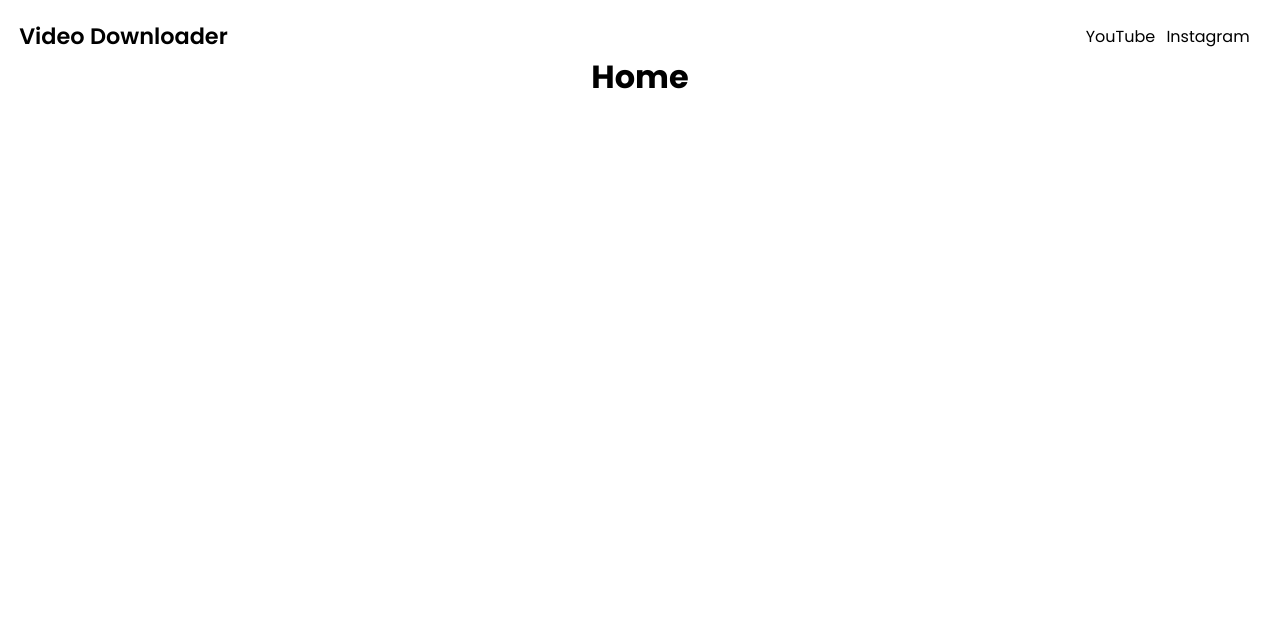
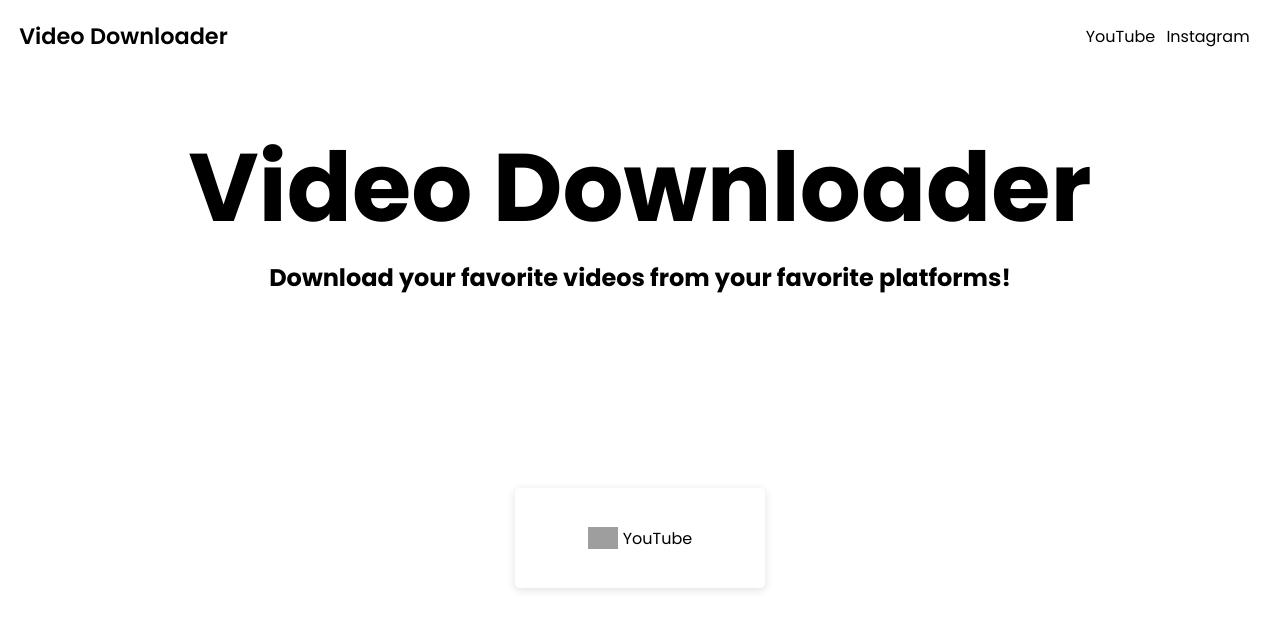
Before and after one commit to Lehxugo/Video-downloader, a React (Create React App) app in the folder frontend/: page / in a window 1280 px wide. Shown: the top 630 px of the page. Built offline with nearby package versions, Linux system fonts and the light colour scheme; grey boxes are pictures that could not be loaded.

Commit message:
Home page

```diff
--- a/frontend/src/App.css
+++ b/frontend/src/App.css
@@ -91,6 +91,7 @@
 .youtube-downloader-header {
   display: flex;
   align-items: center;
+  text-align: center;
 }
 
 .youtube-downloader-header > img {
@@ -192,3 +193,52 @@
   font-weight: 600;
   font-size: 0.85rem;
 }
+
+.home-title {
+  font-size: 6rem;
+  margin-top: 5%;
+  text-align: center;
+}
+
+.home-subtitle {
+  text-align: center;
+}
+
+.downloaders-grid {
+  flex-grow: 1;
+  width: 50%;
+  margin: 0 auto;
+  display: grid;
+  gap: 1rem;
+  grid-template-columns: repeat(auto-fit, minmax(250px, 1fr));
+}
+
+.downloader-cell {
+  border-radius: var(--search-bar-element-radius);
+  display: flex;
+  align-items: center;
+  justify-content: center;
+}
+
+.downloader-card {
+  width: 250px;
+  height: 100px;
+  border-radius: var(--search-bar-element-radius);
+  box-shadow: var(--input-shadow);
+  display: flex;
+  align-items: center;
+  justify-content: center;
+}
+
+.downloader-card > img {
+  width: 30px;
+  margin-right: 5px;
+}
+
+.downloader-card:hover {
+  border: 2px solid var(--blue-side-color);
+}
+
+.downloader-card:hover > p{
+  color: var(--blue-side-color);
+}
--- a/frontend/src/components/Home.js
+++ b/frontend/src/components/Home.js
@@ -1,6 +1,19 @@
+import { Link } from "react-router-dom";
+
 function Home () {
     return (
-        <h1>Home</h1>
+        <>
+            <h1 className="home-title">Video Downloader</h1>
+            <h2 className="home-subtitle">Download your favorite videos from your favorite platforms!</h2>
+            <div className="downloaders-grid">
+                <div className="downloader-cell">
+                    <Link to={'youtube'} className="downloader-card">
+                        <img src="https://upload.wikimedia.org/wikipedia/commons/thumb/0/09/YouTube_full-color_icon_%282017%29.svg/120px-YouTube_full-color_icon_%282017%29.svg.png" alt="YouTube icon"></img>
+                        <p>YouTube</p>
+                    </Link>
+                </div>
+            </div>
+        </>
     );
 }
 
```
